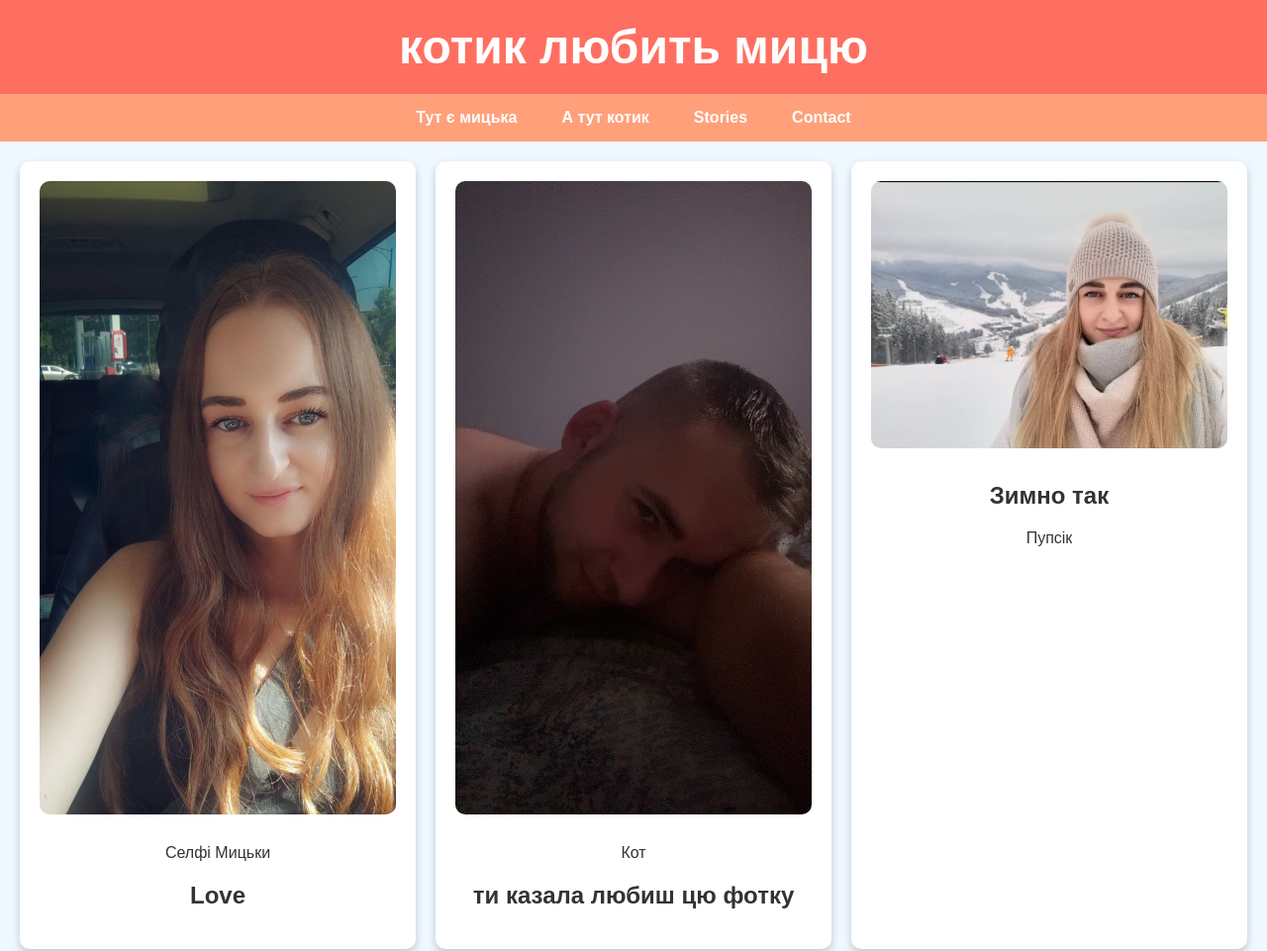
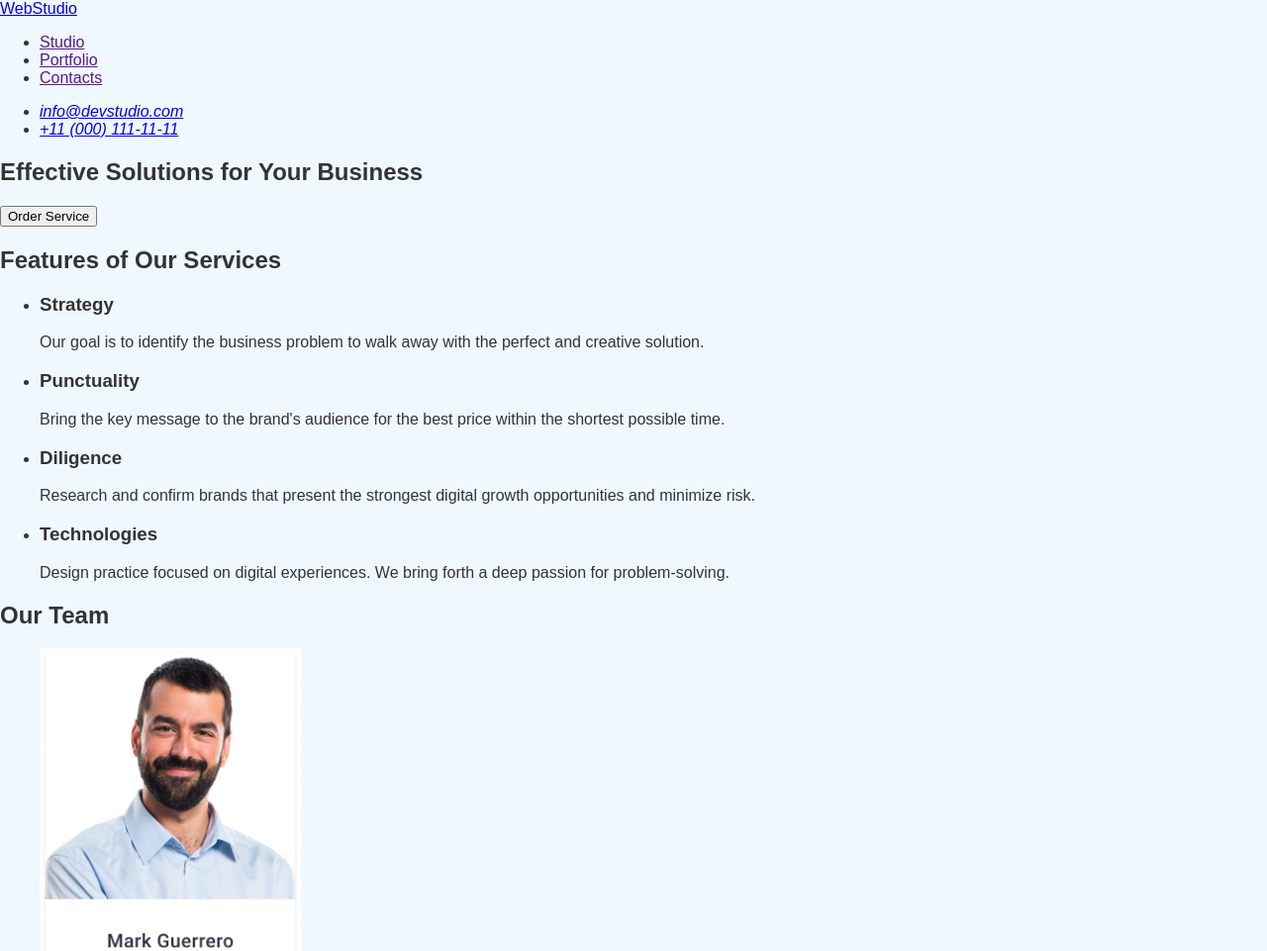
Before and after one commit to Reebot96/hw-1, a plain HTML site: page index.html in a window 1280 px wide. Shown: the top 961 px of the page at 99% size. Drawn offline with Linux system fonts and the light colour scheme.

Commit message:
commit message

```diff
--- a/index.html
+++ b/index.html
@@ -3,59 +3,97 @@
 <head>
     <meta charset="UTF-8">
     <meta name="viewport" content="width=device-width, initial-scale=1.0">
-    <title>Being in Love</title>
+    <title>WebStudio</title>
+    <link href="https://fonts.googleapis.com/css2?family=Roboto:wght@400;700&display=swap" rel="stylesheet">
     <link rel="stylesheet" href="styles.css">
 </head>
 <body>
+    <!-- Хедер -->
+    <header>
+        <nav>
+            <!-- Логотип -->
+            <a href="./index.html">WebStudio</a>
+            <!-- Меню -->
+            <ul>
+                <li><a href="">Studio</a></li>
+                <li><a href="">Portfolio</a></li>
+                <li><a href="">Contacts</a></li>
+            </ul>
+        </nav>
+        <!-- Контактна інформація -->
+        <address>
+            <ul>
+                <li><a href="mailto:info@devstudio.com">info@devstudio.com</a></li>
+                <li><a href="tel:+110001111111">+11 (000) 111-11-11</a></li>
+            </ul>
+        </address>
+    </header>
 
-    <div class="header">
-        <h1> котик любить мицю</h1>
-    </div>
+    <!-- Основний контент -->
+    <main>
+        <!-- Секція №1 -->
+        <section>
+            <h1>Effective Solutions for Your Business</h1>
+            <button type="button">Order Service</button>
+        </section>
 
-    <div class="navigation">
-        <a href="https://www.instagram.com/ulyana_maksymliuk?igsh=emtuNGk3MHRtNWJ5">Тут є мицька</a>
-        <a href="https://www.instagram.com/andriy_2296?igsh=cmx1azFnaDNpNmpl&utm_source=qr">А тут котик</a>
-        <a href="#">Stories</a>
-        <a href="#">Contact</a>
-    </div>
+        <!-- Секція №2 -->
+        <section>
+            <h2>Features of Our Services</h2>
+            <ul>
+                <li>
+                    <h3>Strategy</h3>
+                    <p>Our goal is to identify the business problem to walk away with the perfect and creative solution.</p>
+                </li>
+                <li>
+                    <h3>Punctuality</h3>
+                    <p>Bring the key message to the brand's audience for the best price within the shortest possible time.</p>
+                </li>
+                <li>
+                    <h3>Diligence</h3>
+                    <p>Research and confirm brands that present the strongest digital growth opportunities and minimize risk.</p>
+                </li>
+                <li>
+                    <h3>Technologies</h3>
+                    <p>Design practice focused on digital experiences. We bring forth a deep passion for problem-solving.</p>
+                </li>
+            </ul>
+        </section>
 
-    <div class="content">
-        <div class="card">
-            <img src="Photo/CF079F29-A5C5-4504-9B1E-4A436A92C238.JPG" alt="User Photo 1">
-            <p>Селфі Мицьки</p>
-            <h2>Love</h2>
-        </div>
-        <div class="card">
-            <img src="Photo/IMG_2457.JPG" alt="User Photo 1">
-            <p>Кот</p>
-            <h2> ти казала любиш цю фотку</h2>
-        </div>
-        <div class="card">
-            <img src="Photo/IMG_4823E56C8249-1.jpeg" alt="User Photo 1">
-            <h2>Зимно так</h2>
-            <p>Пупсік</p>
-        </div>
-        <div class="card">
-            <img src="Photo/79066FDC-978B-4686-AF2C-48925234F26A.JPG" alt="User Photo 1">
-            <p>на чілі біля миці, але хворий </p>
-        </div>
-        <div class="card">
-            <img src="Photo/IMG_0D9839C86D43-1.jpeg" alt="User Photo 2">
-            <p>Мицька відпочиває</p>
-        </div>
-        <div class="card">
-            <img src="Photo/IMG_2998.jpg" alt="User Photo 3">
-            <p>Така довольна </p>
-        </div>
-        <div class="card">
-            <img src="Photo/IMG_3177.JPG" alt="User Photo 4">
-            <p>мур</p>
-        </div>
-    </div>
+        <!-- Секція №3 -->
+        <section>
+            <h2>Our Team</h2>
+            <ul>
+                <li>
+                    <img src="./images/Team Card 1.jpg" alt="Mark Guerrero" width="264">
+                    <h3>Mark Guerrero</h3>
+                    <p>Product Designer</p>
+                </li>
+                <li>
+                    <img src="./Images/Team Card 2.jpg" alt="Tom Ford" width="264">
+                    <h3>Tom Ford</h3>
+                    <p>Frontend Developer</p>
+                </li>
+                <li>
+                    <img src="./images/Team Card 3.jpg" alt="Camila Garcia" width="264">
+                    <h3>Camila Garcia</h3>
+                    <p>Marketing</p>
+                </li>
+                <li>
+                    <img src="./images/Team Card 4.jpg" alt="Daniel Wilson" width="264">
+                    <h3>Daniel Wilson</h3>
+                    <p>UI Designer</p>
+                </li>
+            </ul>
+        </section>
+    </main>
 
-    <div class="footer">
-        <p>&copy; 2024 Being in Love. All Rights Reserved.</p>
-    </div>
-
+    <!-- Футер -->
+    <footer>
+        <!-- Логотип -->
+        <a href="./index.html">WebStudio</a>
+        <!-- Параграф -->
+        <p>Increase the flow of customers and sales for your business with digital marketing & growth solutions.</p>
+    </footer>
 </body>
 </html>
```
Also changed, not shown: Images/Team Card 1.jpg (added), Images/Team Card 2.jpg (added), Images/Team Card 3.jpg (added), Images/Team Card 4.jpg (added), Photo/79066FDC-978B-4686-AF2C-48925234F26A.JPG (deleted), Photo/CF079F29-A5C5-4504-9B1E-4A436A92C238.JPG (deleted), Photo/F78160B5-E5EB-45F0-B544-1B70F13ED8BC.JPG (deleted), Photo/IMG_2457.JPG (deleted), Photo/IMG_2998.jpg (deleted), Photo/IMG_3177.JPG (deleted), Photo/IMG_4823E56C8249-1.jpeg (deleted), 3 other files.
